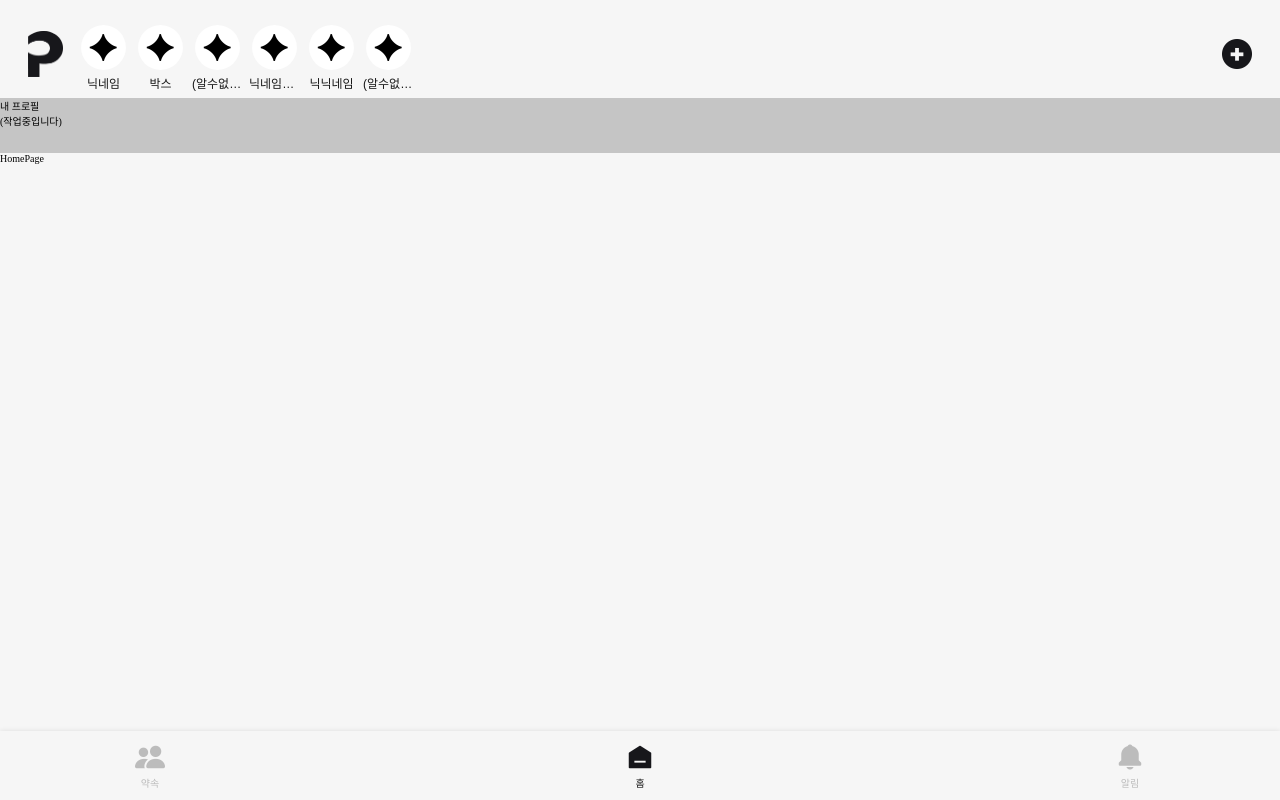
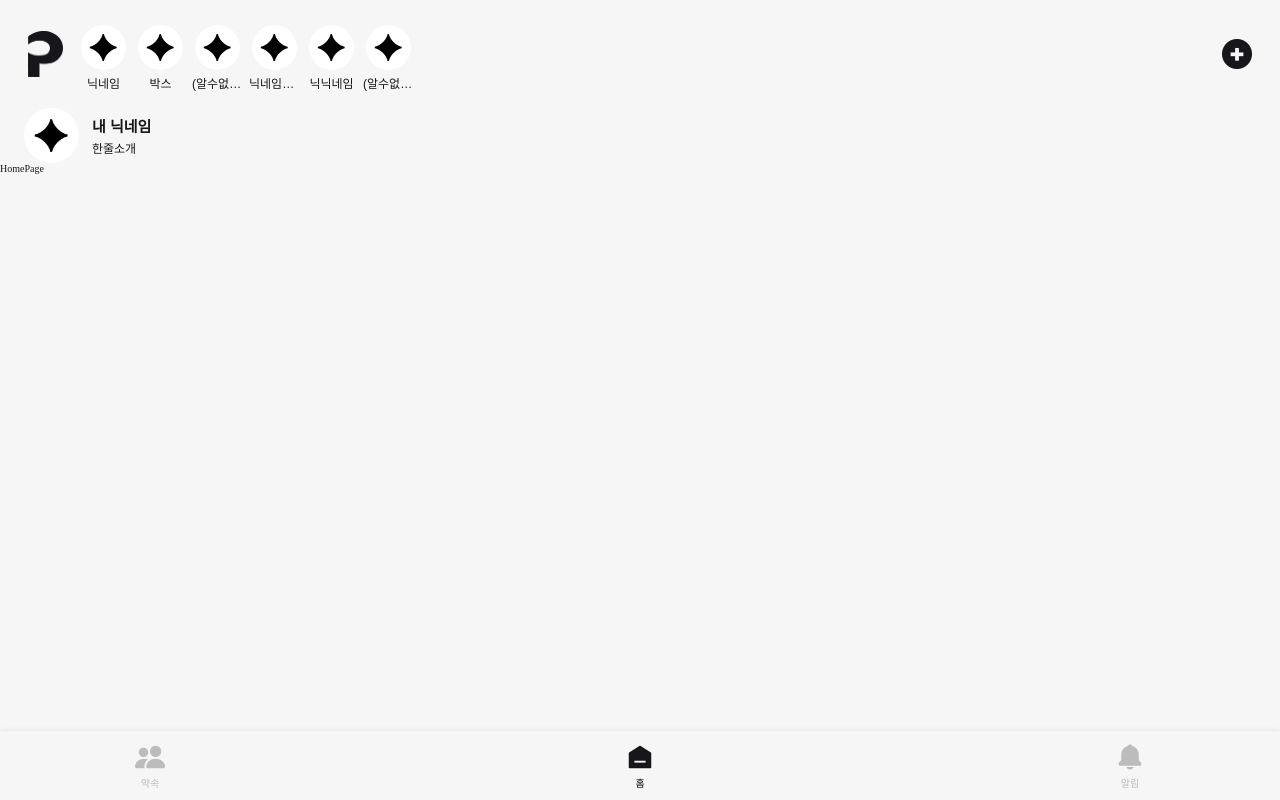
Before and after one commit to 2024-4LINETHON-PlanPal/2024-4LINETHON-PlanPal-Front, a React (Create React App) app: page /home in a window 1280 px wide. Built offline with nearby package versions, Linux system fonts and the light colour scheme.

Commit message:
✨ Feat: 내 프로필 추가

```diff
--- a/public/index.html
+++ b/public/index.html
@@ -14,6 +14,8 @@
         position: relative;
 
         background-color: #f6f6f6;
+
+        color: #171717;
       }
       * {
         margin: 0;
--- a/src/components/profiles/my-profile/MyProfileBar.Style.jsx
+++ b/src/components/profiles/my-profile/MyProfileBar.Style.jsx
@@ -1,8 +1,54 @@
 import { styled } from "styled-components";
+import font from "styles/font";
 
 export const BarContainer = styled.div`
-  width: 100%;
+  margin: 1rem 2.4rem 0 2.4rem;
+  padding: 0;
+  max-width: calc(100% - 2.4rem - 2.4rem);
   height: 5.5rem;
 
-  background-color: #c5c5c5;
+  display: flex;
+  justify-content: flex-start;
+  align-items: center;
+
+  cursor: pointer;
 `;
+
+export const ImgContainer = styled.div`
+  margin: 0;
+  padding: 0;
+
+  width: 5.5rem;
+  height: 5.5rem;
+
+  border: none;
+  border-radius: 50%;
+  overflow: hidden;
+`;
+export const Img = styled.img`
+  width: 100%;
+  height: 100%;
+
+  object-fit: cover;
+`;
+export const ProfileInfoContainer = styled.div`
+  padding: 0 2.6rem 0 1.3rem;
+  height: 5.5rem;
+
+  display: flex;
+  flex-direction: column;
+  justify-content: center;
+  align-items: flex-start;
+`;
+export const ProfileName = styled.p`
+  text-align: center;
+
+  ${() => font.bold_15};
+`;
+export const ProfileIntroduce = styled.p`
+  margin-top: 0.3rem;
+
+  text-align: center;
+
+  ${() => font.regular_12};
+`;
--- a/src/components/profiles/my-profile/MyProfileBar.jsx
+++ b/src/components/profiles/my-profile/MyProfileBar.jsx
@@ -1,10 +1,17 @@
 import * as A from "components/profiles/my-profile/MyProfileBar.Style.jsx";
+import DefaultProfile04PNG from "assets/common/default-profile-4star-45x45.png";
 
 export default function MyProfileBar() {
   return (
     <A.BarContainer>
-      <p>내 프로필</p>
-      <p>(작업중입니다)</p>
+      <A.ImgContainer>
+        <A.Img src={DefaultProfile04PNG} alt="PlanPal" />
+      </A.ImgContainer>
+
+      <A.ProfileInfoContainer>
+        <A.ProfileName>내 닉네임</A.ProfileName>
+        <A.ProfileIntroduce>한줄소개</A.ProfileIntroduce>
+      </A.ProfileInfoContainer>
     </A.BarContainer>
   );
 }
--- a/src/components/profiles/profile-list/ProfileListBar.Style.jsx
+++ b/src/components/profiles/profile-list/ProfileListBar.Style.jsx
@@ -78,7 +78,6 @@ export const ProfileName = styled.p`
   text-align: center;
 
   ${() => font.regular_12};
-  color: ${() => color.black};
 
   white-space: nowrap; /* 한 줄로 표시 */
   overflow: hidden; /* 넘치는 부분 숨기기 */
--- a/src/styles/color.js
+++ b/src/styles/color.js
@@ -1,6 +1,6 @@
 const color = {
   white: "#FFFFFF",
-  black: "#171717",
+  black: "#000000",
 
   grayscale_f6: "#F6F6F6",
   grayscale_bc: "#BCBCBC",
--- a/src/styles/font.js
+++ b/src/styles/font.js
@@ -12,6 +12,7 @@ const font = {
 
   regular_10: FONT({ weight: 400, size: 1.0 }),
   regular_12: FONT({ weight: 400, size: 1.2 }),
+  bold_15: FONT({ weight: 700, size: 1.5 }),
 };
 
 export default font;
```
